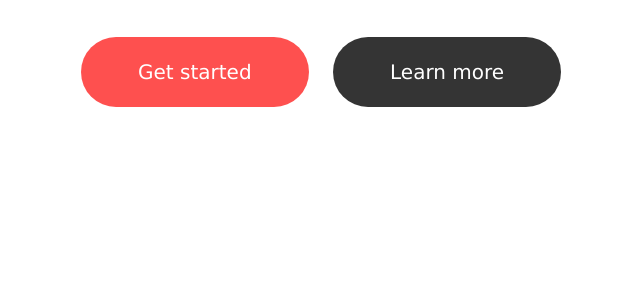
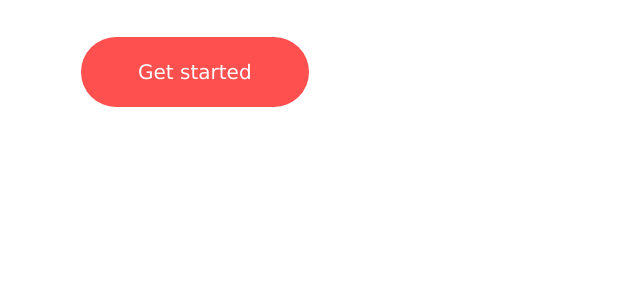
Before and after one commit to TimShier/wethinkcollectivesite, a plain HTML site: page index.html in a window 1280 px wide. Shown: the part 503-800 px from the top of the page, without its empty margins (24-664 px from the left). Drawn offline with Linux system fonts and the light colour scheme; a script that the page names is missing.

Commit message:
minor changes

```diff
--- a/index.html
+++ b/index.html
@@ -52,7 +52,7 @@
       </div>
       <div class="banner-buttons">
         <a href="#services" class="button button-primary">Get started</a>
-        <a href="#about" class="button button-secondary">Learn more</a>
+        <!--<a href="#about" class="button button-secondary">Learn more</a>-->
       </div>
     </div>
   </div>
```
